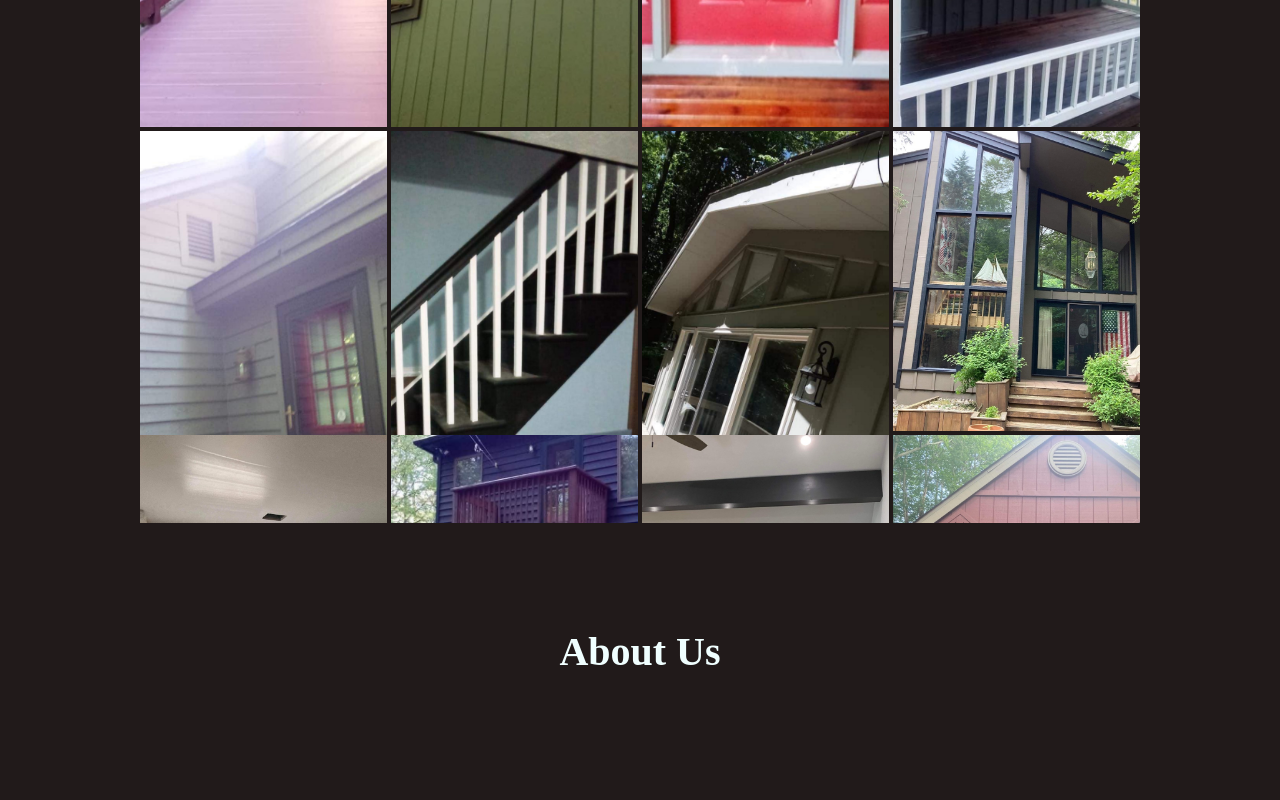
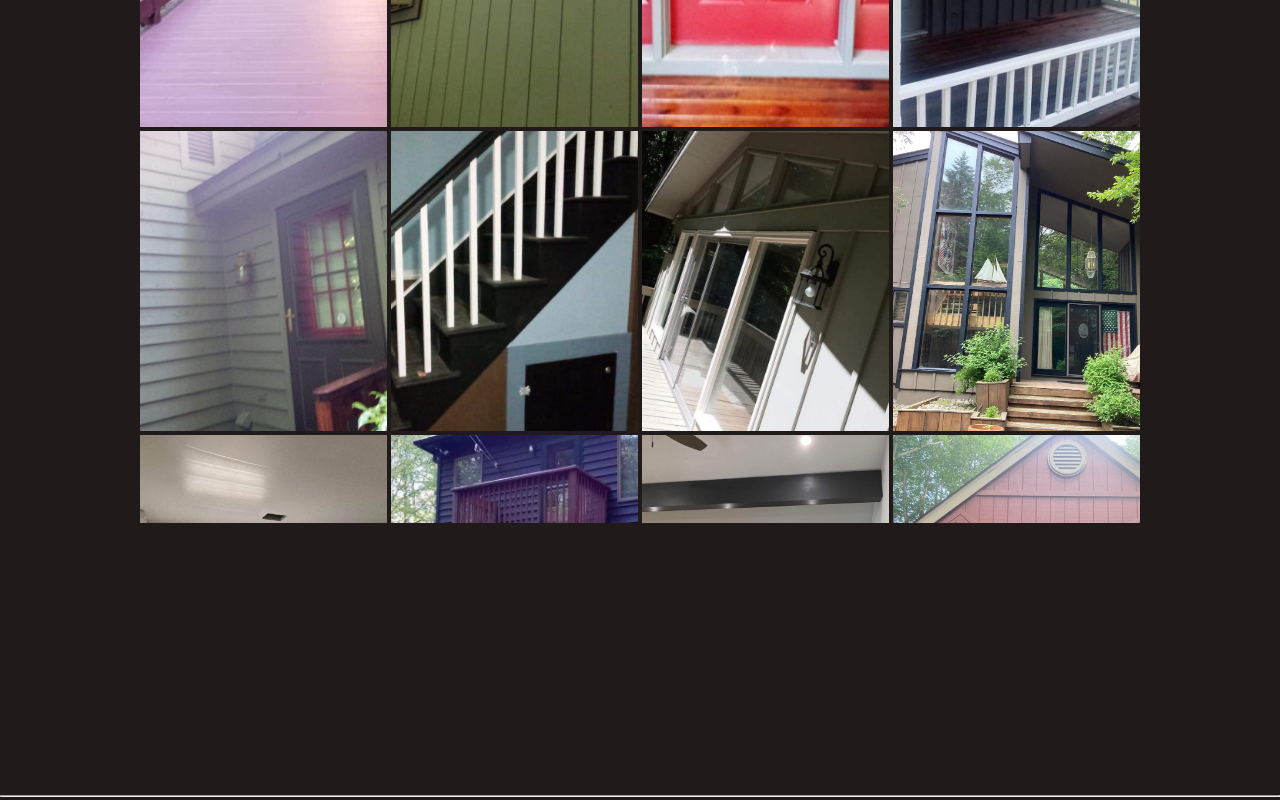
Before and after one commit to jburger69/Quality-custom-painting-and-powerwashing, a React (Create React App) app: page / in a window 1280 px wide. Shown: the part 2500-3300 px from the top of the page. Built offline with nearby package versions, Linux system fonts and the light colour scheme; the HTML template or start-up script is replaced by a standard one.

Commit message:
Change width and height of images

```diff
--- a/src/components/ClientGallery.js
+++ b/src/components/ClientGallery.js
@@ -29,7 +29,7 @@ export default function ClientGallery() {
     <>
         <h1>Client Gallery</h1>
         <div className='client_gallery_images'>
-            <ImageList sx={{ width: 1000, height: 1000 }} cols={4} rowHeight={300}>
+            <ImageList sx={{ width: 1000, height: 1000 }} variant="quilted" cols={4} rowHeight={300}>
                 {itemData.map((item) => (
                 <ImageListItem key={item.img}>
                     <img
@@ -42,6 +42,7 @@ export default function ClientGallery() {
                 ))}
             </ImageList>
         </div>
+        <hr className='opening_content_line'></hr>
     </>
   )
 }
```
